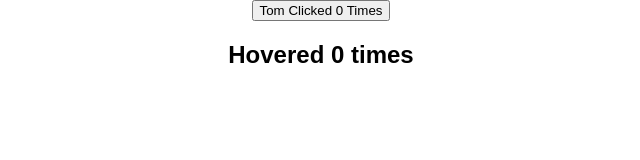
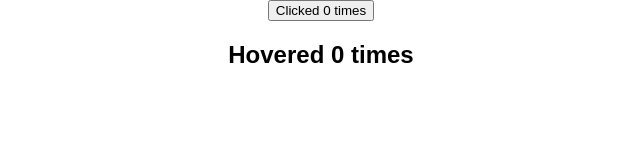
Before and after one commit to stomaras/ReactTerms, a React (Create React App) app: page / in a window 1280 px wide. Shown: the top 160 px of the page, without its empty margins (319-959 px from the left). Built offline with nearby package versions, Linux system fonts and the light colour scheme.

Commit message:
Render Props (Part 2)

```diff
--- a/src/App.js
+++ b/src/App.js
@@ -30,6 +30,10 @@
 import ErrorBoundary from './components/ErrorBoundary'
 import ClickCounter from './components/ClickCounter';
 import HoverCounter from './components/HoverCounter';
+import ClickCounterTwo from './components/ClickCounterTwo';
+import HoverCounterTwo from './components/HoverCounterTwo';
+import User from './components/User';
+import Counterr from './components/Counterr'
 
 class App extends Component {
 
@@ -37,8 +41,23 @@
     return (
 
       <div className="App">
-        <ClickCounter name="Tom"/>
-        <HoverCounter />
+        <Counterr
+          render={(count, incrementCount) => (
+            <ClickCounterTwo count={count} incrementCount={incrementCount} />
+          )}
+        />
+
+        <Counterr
+          render={(count, incrementCount) => (
+            <HoverCounterTwo count={count} incrementCount={incrementCount} />
+          )}
+        />
+
+        {/*<ClickCounterTwo />
+        <HoverCounterTwo />
+        <User render={ (isLoggedIn) => isLoggedIn ? 'Tom' : 'Guest'}/>*/}
+        {/*<ClickCounter name="Tom"/>
+        <HoverCounter />*/}
         {/*}
         <ErrorBoundary>
           <Hero heroName="Batman"></Hero>
--- /dev/null
+++ b/src/components/ClickCounterTwo.js
@@ -0,0 +1,13 @@
+import React, { Component } from 'react'
+
+class ClickCounterTwo extends Component {
+
+
+    render() {
+        const { count, incrementCount } = this.props
+        return <button onClick={incrementCount}>Clicked {count} times</button>
+
+    }
+}
+
+export default ClickCounterTwo
--- /dev/null
+++ b/src/components/Counterr.js
@@ -0,0 +1,32 @@
+import React, { Component } from 'react'
+
+
+// This counter component will be a container component which implement the common functionality
+// and that is state along with increment count method
+
+class Counterr extends Component {
+
+    constructor(props) {
+        super(props)
+
+        this.state = {
+             count: 0
+        }
+    }
+
+    incrementCount = () => {
+        this.setState(prevState => {
+            return {count: prevState.count + 1}
+        })
+    }
+
+    render() {
+        return (
+            <div>
+                {this.props.render(this.state.count, this.incrementCount)}
+            </div>
+        )
+    }
+}
+
+export default Counterr
--- /dev/null
+++ b/src/components/HoverCounterTwo.js
@@ -0,0 +1,14 @@
+import React, { Component } from 'react'
+
+class HoverCounterTwo extends Component {
+
+
+    render() {
+        const{ count, incrementCount } = this.props
+        return (
+            <h2 onMouseOver={incrementCount}>Hovered {count} times</h2>
+        )
+    }
+}
+
+export default HoverCounterTwo
--- /dev/null
+++ b/src/components/User.js
@@ -0,0 +1,13 @@
+import React, { Component } from 'react'
+
+class User extends Component {
+    render() {
+        return (
+            <div>
+                {this.props.render(true)}
+            </div>
+        )
+    }
+}
+
+export default User
```
